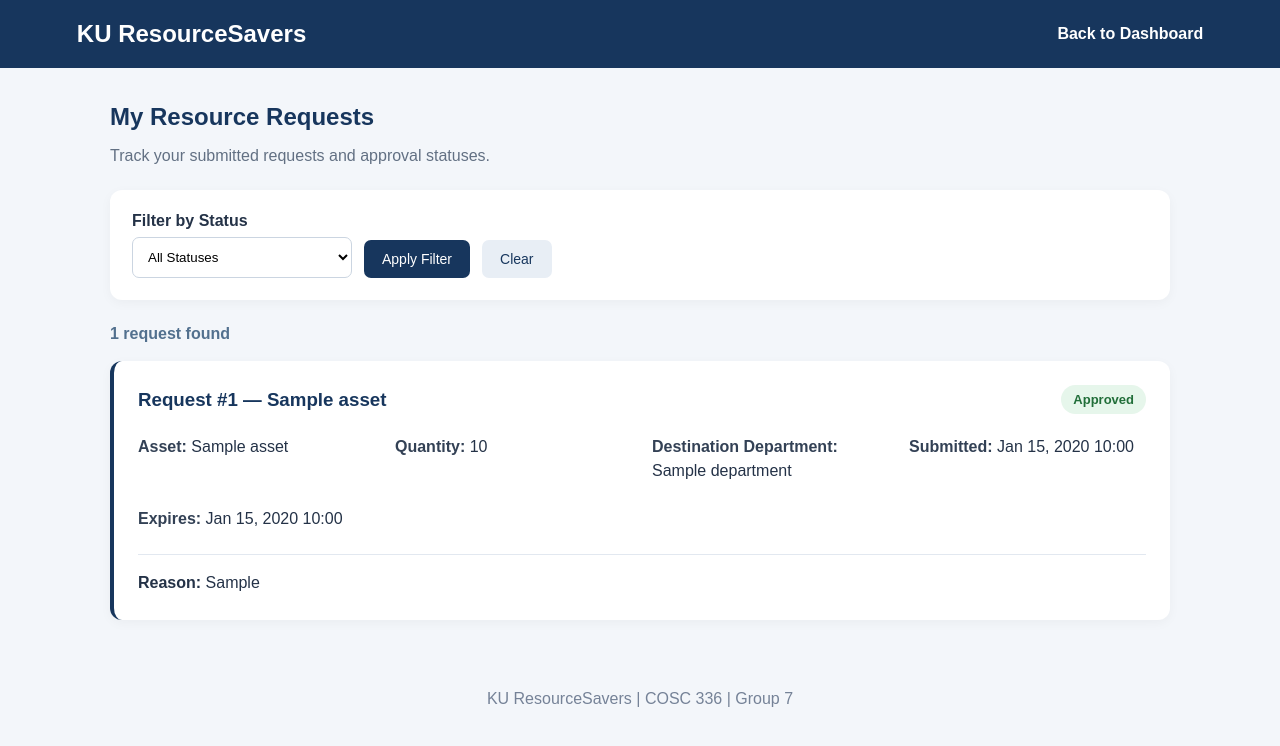
After one commit to A7mdmk/Asset-Management-Project-, a Django app: page /workflows/my-requests/ in a window 1280 px wide. The commit adds this page. Shown: the top 746 px of the page. Run offline with Django 5.2, Linux system fonts and the light colour scheme; a user stored in the database is signed in; tables that the repository leaves empty hold one stand-in row (values such as "Sample post").

Commit message:
Implement My Requests frontend with status filtering

```diff
--- /dev/null
+++ b/workflows/templates/workflows/my_requests.html
@@ -0,0 +1,386 @@
+
+<!DOCTYPE html>
+<html lang="en">
+<head>
+    <meta charset="UTF-8">
+    <meta name="viewport" content="width=device-width, initial-scale=1">
+    <title>My Requests | KU ResourceSavers</title>
+
+    <style>
+        * {
+            box-sizing: border-box;
+        }
+
+        body {
+            margin: 0;
+            font-family: Arial, sans-serif;
+            background: #f3f6fa;
+            color: #243247;
+        }
+
+        header {
+            background: #17365d;
+            color: white;
+            padding: 20px 6%;
+            display: flex;
+            justify-content: space-between;
+            align-items: center;
+            gap: 15px;
+            flex-wrap: wrap;
+        }
+
+        header h1 {
+            margin: 0;
+            font-size: 24px;
+        }
+
+        header a {
+            color: white;
+            text-decoration: none;
+            font-weight: bold;
+        }
+
+        main {
+            max-width: 1100px;
+            margin: 35px auto;
+            padding: 0 20px;
+        }
+
+        h2 {
+            color: #17365d;
+            margin-bottom: 8px;
+        }
+
+        .subtitle {
+            color: #627083;
+            margin-bottom: 25px;
+        }
+
+        .filter-panel {
+            background: white;
+            padding: 22px;
+            border-radius: 12px;
+            margin-bottom: 25px;
+            box-shadow: 0 3px 12px #0000000a;
+        }
+
+        .filter-row {
+            display: flex;
+            gap: 12px;
+            align-items: end;
+            flex-wrap: wrap;
+        }
+
+        label {
+            display: block;
+            font-weight: bold;
+            margin-bottom: 7px;
+        }
+
+        select {
+            min-width: 220px;
+            padding: 11px;
+            border: 1px solid #cbd5e1;
+            border-radius: 7px;
+            background: white;
+        }
+
+        .btn {
+            display: inline-block;
+            background: #17365d;
+            color: white;
+            padding: 11px 18px;
+            border: none;
+            border-radius: 7px;
+            text-decoration: none;
+            cursor: pointer;
+            font-size: 14px;
+        }
+
+        .btn-secondary {
+            background: #e8eef5;
+            color: #17365d;
+        }
+
+        .result-count {
+            color: #52708e;
+            font-weight: bold;
+            margin-bottom: 18px;
+        }
+
+        .request-list {
+            display: grid;
+            gap: 18px;
+        }
+
+        .request-card {
+            background: white;
+            padding: 24px;
+            border-radius: 12px;
+            box-shadow: 0 3px 12px #0000000a;
+            border-left: 4px solid #17365d;
+        }
+
+        .request-heading {
+            display: flex;
+            justify-content: space-between;
+            align-items: center;
+            gap: 15px;
+            flex-wrap: wrap;
+            margin-bottom: 14px;
+        }
+
+        .request-heading h3 {
+            color: #17365d;
+            margin: 0;
+        }
+
+        .status {
+            display: inline-block;
+            padding: 7px 12px;
+            border-radius: 20px;
+            background: #eef1f5;
+            color: #536175;
+            font-size: 13px;
+            font-weight: bold;
+        }
+
+        .status-pending {
+            background: #fff4d6;
+            color: #8a5700;
+        }
+
+        .status-approved {
+            background: #e6f6eb;
+            color: #216e39;
+        }
+
+        .status-rejected,
+        .status-cancelled,
+        .status-expired {
+            background: #fce8e8;
+            color: #991b1b;
+        }
+
+        .request-details {
+            display: grid;
+            grid-template-columns:
+                repeat(auto-fit, minmax(220px, 1fr));
+            gap: 10px 20px;
+        }
+
+        .request-details p {
+            margin: 7px 0;
+            line-height: 1.5;
+            overflow-wrap: anywhere;
+        }
+
+        .request-details strong {
+            color: #334155;
+        }
+
+        .reason {
+            margin-top: 16px;
+            border-top: 1px solid #e2e8f0;
+            padding-top: 15px;
+            line-height: 1.6;
+            overflow-wrap: anywhere;
+        }
+
+        .empty-state {
+            background: white;
+            border-radius: 12px;
+            padding: 45px 20px;
+            text-align: center;
+            color: #627083;
+        }
+
+        .pagination {
+            display: flex;
+            justify-content: center;
+            align-items: center;
+            gap: 12px;
+            flex-wrap: wrap;
+            margin-top: 28px;
+        }
+
+        .pagination a {
+            padding: 10px 15px;
+            color: #17365d;
+            background: white;
+            border: 1px solid #cbd5e1;
+            border-radius: 7px;
+            text-decoration: none;
+        }
+
+        footer {
+            text-align: center;
+            padding: 35px 20px;
+            color: #758297;
+        }
+    </style>
+</head>
+
+<body>
+
+<header>
+    <h1>KU ResourceSavers</h1>
+    <a href="{% url 'dashboard' %}">Back to Dashboard</a>
+</header>
+
+<main>
+
+    <h2>My Resource Requests</h2>
+
+    <p class="subtitle">
+        Track your submitted requests and approval statuses.
+    </p>
+
+    <section class="filter-panel">
+        <form method="get">
+
+            <div class="filter-row">
+                <div>
+                    <label for="status">Filter by Status</label>
+
+                    <select id="status" name="status">
+                        <option value="">All Statuses</option>
+
+                        {% for value, label in status_choices %}
+                            <option
+                                value="{{ value }}"
+                                {% if selected_status == value %}selected{% endif %}
+                            >
+                                {{ label }}
+                            </option>
+                        {% endfor %}
+                    </select>
+                </div>
+
+                <button class="btn" type="submit">
+                    Apply Filter
+                </button>
+
+                <a
+                    class="btn btn-secondary"
+                    href="{% url 'my_requests' %}"
+                >
+                    Clear
+                </a>
+            </div>
+
+        </form>
+    </section>
+
+    <p class="result-count">
+        {{ total_requests }} request{{ total_requests|pluralize }} found
+    </p>
+
+    {% if requests %}
+
+        <section class="request-list">
+
+            {% for resource_request in requests %}
+
+                <article class="request-card">
+
+                    <div class="request-heading">
+                        <h3>
+                            Request #{{ resource_request.pk }}
+                            — {{ resource_request.asset.name }}
+                        </h3>
+
+                        <span class="status status-{{ resource_request.status|lower }}">
+                            {{ resource_request.get_status_display }}
+                        </span>
+                    </div>
+
+                    <div class="request-details">
+
+                        <p>
+                            <strong>Asset:</strong>
+                            {{ resource_request.asset.name }}
+                        </p>
+
+                        <p>
+                            <strong>Quantity:</strong>
+                            {{ resource_request.quantity }}
+                        </p>
+
+                        <p>
+                            <strong>Destination Department:</strong>
+                            {% if resource_request.destination_department %}
+                                {{ resource_request.destination_department.name }}
+                            {% else %}
+                                Not specified
+                            {% endif %}
+                        </p>
+
+                        <p>
+                            <strong>Submitted:</strong>
+                            {{ resource_request.created_at|date:"M d, Y H:i" }}
+                        </p>
+
+                        <p>
+                            <strong>Expires:</strong>
+                            {{ resource_request.expires_at|date:"M d, Y H:i" }}
+                        </p>
+
+                    </div>
+
+                    <div class="reason">
+                        <strong>Reason:</strong>
+                        {{ resource_request.reason|linebreaksbr }}
+                    </div>
+
+                </article>
+
+            {% endfor %}
+
+        </section>
+
+    {% else %}
+
+        <div class="empty-state">
+            <h3>No requests found</h3>
+            <p>
+                You haven't submitted any matching
+                resource requests yet.
+            </p>
+        </div>
+
+    {% endif %}
+
+    {% if page_obj.has_other_pages %}
+
+        <nav class="pagination" aria-label="Request pages">
+
+            {% if page_obj.has_previous %}
+                <a href="?page={{ page_obj.previous_page_number }}&amp;status={{ selected_status|urlencode }}">
+                    Previous
+                </a>
+            {% endif %}
+
+            <span>
+                Page {{ page_obj.number }}
+                of {{ page_obj.paginator.num_pages }}
+            </span>
+
+            {% if page_obj.has_next %}
+                <a href="?page={{ page_obj.next_page_number }}&amp;status={{ selected_status|urlencode }}">
+                    Next
+                </a>
+            {% endif %}
+
+        </nav>
+
+    {% endif %}
+
+</main>
+
+<footer>
+    KU ResourceSavers | COSC 336 | Group 7
+</footer>
+
+</body>
+</html>
--- a/workflows/urls.py
+++ b/workflows/urls.py
@@ -1,6 +1,8 @@
 
 from django.urls import path
-from .views import ai_recommendations_view
+
+from .views import ai_recommendations_view, my_requests_view
+
 
 urlpatterns = [
     path(
@@ -8,4 +10,9 @@ urlpatterns = [
         ai_recommendations_view,
         name="ai_recommendations",
     ),
+    path(
+        "my-requests/",
+        my_requests_view,
+        name="my_requests",
+    ),
 ]
--- a/workflows/views.py
+++ b/workflows/views.py
@@ -1,7 +1,10 @@
 
 from django.contrib.auth.decorators import login_required
 from django.shortcuts import render
+from django.core.paginator import Paginator
 
+from accounts.permissions import role_required
+from .models import ResourceRequest
 from .ai_recommendations import recommend_assets
 
 
@@ -38,3 +41,59 @@ def ai_recommendations_view(request):
         "workflows/recommendations.html",
         context,
     )
+
+@role_required("Requester")
+def my_requests_view(request):
+    """
+    Display the authenticated requester's own
+    resource requests.
+
+    Users cannot view another requester's records.
+    """
+
+    requests = (
+        ResourceRequest.objects
+        .filter(requester=request.user)
+        .select_related(
+            "asset",
+            "destination_department",
+        )
+        .order_by("-created_at", "-pk")
+    )
+
+    # Allow filtering by request status.
+    selected_status = request.GET.get(
+        "status", ""
+    ).strip()
+
+    valid_statuses = {
+        value for value, label
+        in ResourceRequest.Status.choices
+    }
+
+    if selected_status in valid_statuses:
+        requests = requests.filter(
+            status=selected_status
+        )
+    else:
+        selected_status = ""
+
+    paginator = Paginator(requests, 10)
+
+    page_obj = paginator.get_page(
+        request.GET.get("page")
+    )
+
+    context = {
+        "page_obj": page_obj,
+        "requests": page_obj.object_list,
+        "selected_status": selected_status,
+        "status_choices": ResourceRequest.Status.choices,
+        "total_requests": paginator.count,
+    }
+
+    return render(
+        request,
+        "workflows/my_requests.html",
+        context,
+    )
```
Also changed, not shown: accounts/templates/accounts/dashboard.html (+9 -3 lines), workflows/test_my_requests_view.py (added, +114 -0 lines).
